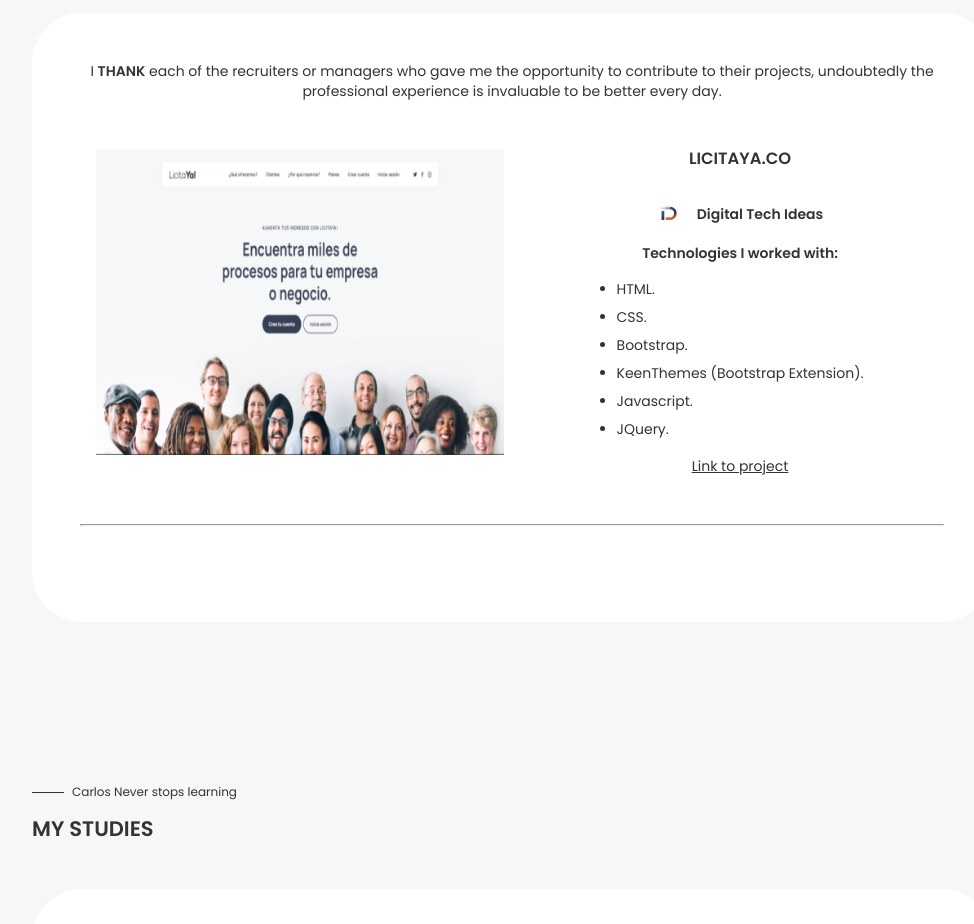
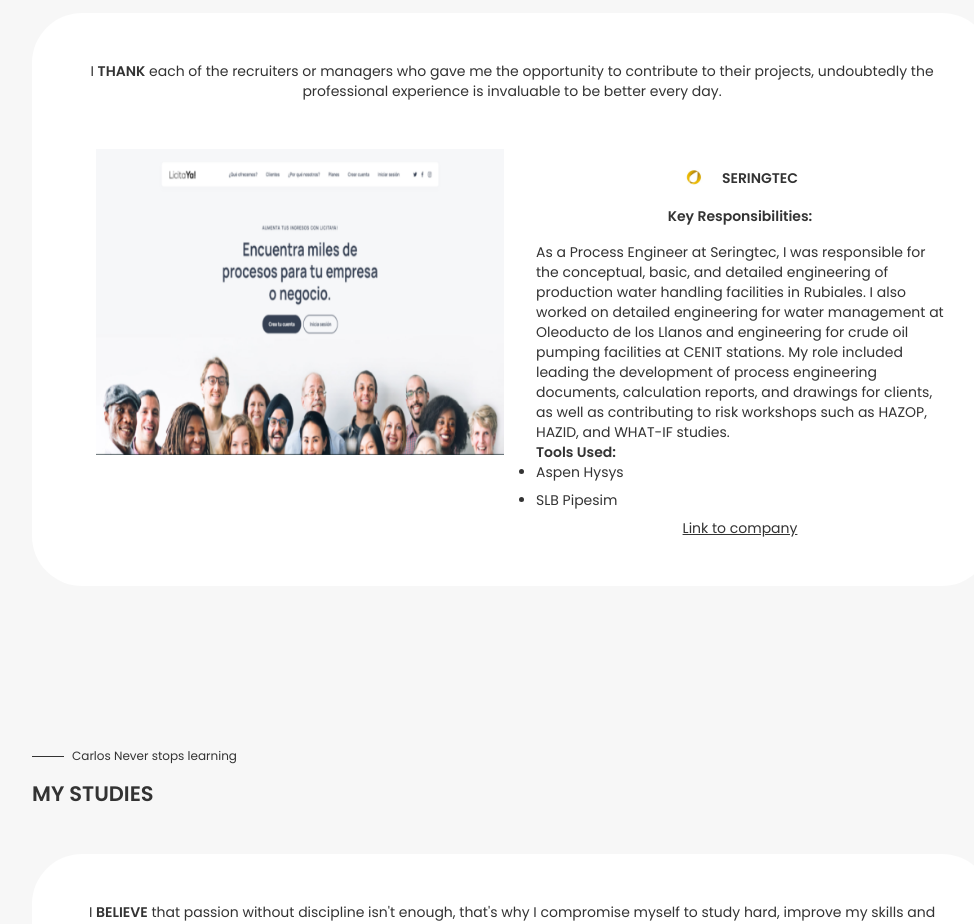
Before and after one commit to carlosfpj/portfolio, a React (Vite) app in the folder portfolio/: page / in a window 1280 px wide. Shown: the part 1440-2364 px from the top of the page, without its empty margins (128-1102 px from the left). Built offline with nearby package versions, Linux system fonts and the light colour scheme.

Commit message:
add first energy experience

```diff
--- a/portfolio/src/App.jsx
+++ b/portfolio/src/App.jsx
@@ -152,6 +152,7 @@
             </div>
           </div>
         </header>
+        {/* TOGGLE BUTTON */}
         <div className="toggle-container">
           <span className="label">Programming</span>
           <button className="toggle-button" onClick={handleToggle}>
@@ -160,7 +161,7 @@
           <span className="label">Oil & Gas</span>
         </div>
         <About show={isPrograming} fade={fadeDirection}/>
-        <Experience />
+        <Experience show={isPrograming} fade={fadeDirection} />
         <Studies />
         {/* SKILLS */}
         <section className="section skills">
--- a/portfolio/src/components/Experience.jsx
+++ b/portfolio/src/components/Experience.jsx
@@ -1,8 +1,8 @@
-import React from 'react';
-import licitaya from '../Images/licitaya.png';
-import dtiLogo from '../Images/DTI-logo.png';
+import React, { Fragment } from 'react';
+import SoftwareExperience from '../data/SoftwareExperience';
+import EnergyExperience from '../data/EnergyExperience';
 
-const Experience = () => {
+const Experience = ({show}) => {
   return (
     <section className="section experience">
       <div className="sectionHead" id="experience">
@@ -15,35 +15,78 @@
           undoubtedly the professional experience is invaluable to be better every day.
         </p>
         <div className="experience-experiences">
+          {!show ?
+            (
+              SoftwareExperience.map((exp, index) => (
+              <Fragment key={exp.index || index}>
                 <div className="experience-work">
                   <div className="experience-image">
-              <img src={licitaya} alt="Licitaya" />
+                    <img src={exp.Image} alt="LicitayaImage" />
                   </div>
                   <div className="experience-description">
                     <div className="experience-description-title">
-                <h3>LICITAYA.CO</h3>
+                      <h3>{exp.Position}</h3>
                       <div className="justify">
-                  <i><img width="20px" height="20px" src={dtiLogo} alt="DTI Logo" /></i>
-                  <h4>Digital Tech Ideas</h4>
+                        {exp.partnerLogo && (
+                          <i><img width="20px" height="20px" src={exp.partnerLogo} alt="DTI Logo" /></i>
+                        )}
+                        <h4>{exp.partnerCompany}</h4>
                       </div>
                     </div>
                     <div className="experience-description-topics">
                       <ul>
                         <p><b>Technologies I worked with:</b></p>
-                  <li>HTML.</li>
-                  <li>CSS.</li>
-                  <li>Bootstrap.</li>
-                  <li>KeenThemes (Bootstrap Extension).</li>
-                  <li>Javascript.</li>
-                  <li>JQuery.</li>
+                        {exp.technologies.map((tech, techIndex) => (
+                          <li key={techIndex}>{tech}</li>
+                        ))}
                       </ul>
                     </div>
                     <div className="experience-description-media">
-                <a href="https://www.licitaya.co" target="_blank" rel="noopener noreferrer">Link to project</a>
+                      <a href={exp.projectLink} target="_blank" rel="noopener noreferrer">Link to project</a>
                     </div>
                   </div>
                 </div>
-          <hr />
+                {index < SoftwareExperience.length - 1 && <hr />}
+              </Fragment>
+              ))
+            ) :
+             (
+              EnergyExperience.map((exp, index) => (
+                <Fragment key={exp.index || index}>
+                  <div className="experience-work">
+                    <div className="experience-image">
+                      <img src={exp.Image} alt="LicitayaImage" />
+                    </div>
+                    <div className="experience-description">
+                      <div className="experience-description-title">
+                        <h3>{exp.company}</h3>
+                        <div className="justify">
+                          {exp.partnerLogo && (
+                            <i><img width="20px" height="20px" src={exp.partnerLogo} alt="DTI Logo" /></i>
+                          )}
+                          <h4>{exp.partnerCompany}</h4>
+                        </div>
+                      </div>
+                      <div className="experience-description-topics">
+                        <ul>
+                          <p><b>Key Responsibilities:</b></p>
+                          {exp.description}
+                          <p><b>Tools Used:</b></p>
+                          {exp.technologies.map((tech, techIndex) => (
+                            <li key={techIndex}>{tech}</li>
+                          ))}
+                        </ul>
+                      </div>
+                      <div className="experience-description-media">
+                        <a href={exp.projectLink} target="_blank" rel="noopener noreferrer">Link to company</a>
+                      </div>
+                    </div>
+                  </div>
+                  {index < EnergyExperience.length - 1 && <hr />}
+                </Fragment>
+              ))
+          )
+        }
         </div>
       </article>
     </section>
--- /dev/null
+++ b/portfolio/src/data/EnergyExperience.js
@@ -0,0 +1,26 @@
+import licitayaImage from "../Images/licitaya.png";
+import seringtecLogo from "../Images/seringteclogo.jpeg";
+
+
+const ENERGYEXPERIENCES = [
+  {
+    id: 1,
+    Position: "SERINGTEC",
+    Image: licitayaImage,
+    partnerCompany: "SERINGTEC",
+    partnerLogo: seringtecLogo,
+    technologies: [
+      "Aspen Hysys",
+      "SLB Pipesim",
+    ],
+    projectLink: "https://seringtec.com/",
+    description: "As a Process Engineer at Seringtec, I was responsible for the conceptual, basic, and " +
+                 "detailed engineering of production water handling facilities in Rubiales. I also worked " +
+                 "on detailed engineering for water management at Oleoducto de los Llanos and engineering " +
+                 "for crude oil pumping facilities at CENIT stations. My role included leading the development " +
+                 "of process engineering documents, calculation reports, and drawings for clients, as well as " +
+                 "contributing to risk workshops such as HAZOP, HAZID, and WHAT-IF studies.",
+  },
+];
+
+export default ENERGYEXPERIENCES;
--- /dev/null
+++ b/portfolio/src/data/SoftwareExperience.js
@@ -0,0 +1,24 @@
+import licitayaImage from "../Images/licitaya.png";
+import licitayaLogo from "../Images/DTI-logo.png";
+
+const SOFTWAREEXPERIENCES = [
+  {
+    id: 1,
+    Position: "Software Developer",
+    Image: licitayaImage,
+    partnerCompany: "Digital Tech Ideas",
+    partnerLogo: licitayaLogo,
+    technologies: [
+      "HTML",
+      "CSS",
+      "Bootstrap",
+      "KeenThemes (Bootstrap Extension)",
+      "JavaScript",
+      "jQuery"
+    ],
+    projectLink: "https://www.licitaya.co",
+    description: "A platform for managing public procurement processes, enhancing transparency and efficiency in government contracts."
+  },
+];
+
+export default SOFTWAREEXPERIENCES;
```
Also changed, not shown: portfolio/src/Images/seringteclogo.jpeg (added). Lines whose indentation alone changed are shown as unchanged.
